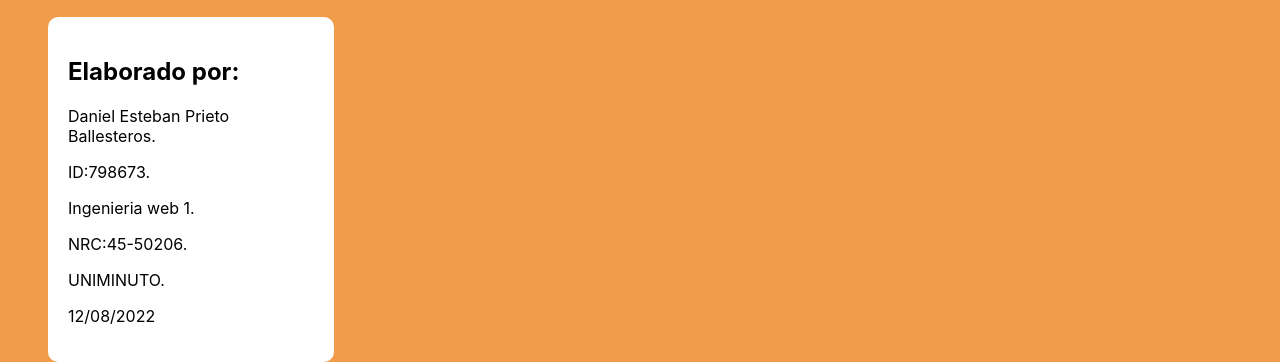
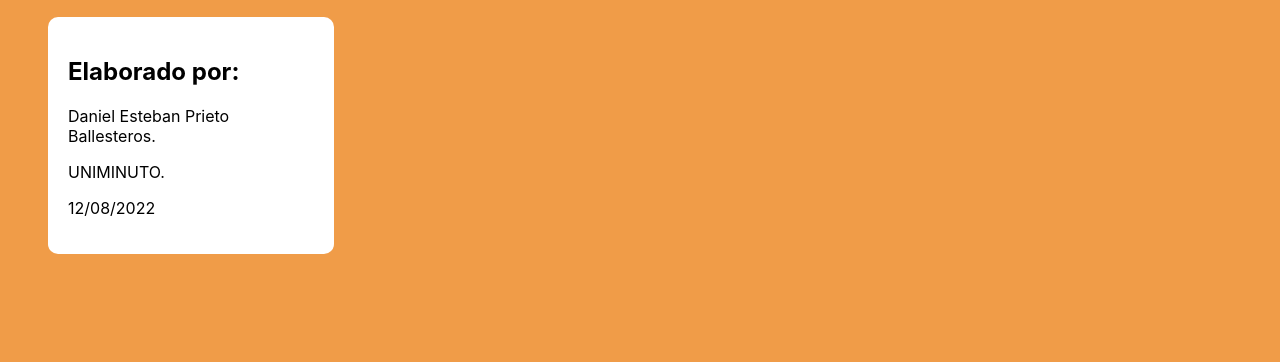
Before and after one commit to Danni0523/HTML-LENGUAJE, a plain HTML site: page html/Referencias.html in a window 1280 px wide. Shown: the part 770-1132 px from the top of the page. After the commit the page ends 1024 px from the top, so only its background shows below. Drawn offline with Linux system fonts and the light colour scheme.

Commit message:
Lenguaje-HTML

```diff
--- a/html/Referencias.html
+++ b/html/Referencias.html
@@ -55,9 +55,6 @@ Click aca para saber su hora.</button>
         <div class="card">
           <h2>Elaborado por:</h2>
           <p>Daniel Esteban Prieto Ballesteros.</p>
-          <p>ID:798673.</p>
-          <p>Ingenieria web 1.</p>
-          <p>NRC:45-50206.</p>
           <p>UNIMINUTO.</p>
           <p>12/08/2022</p>
         </div>
```
Also changed, not shown: 1 other file.
